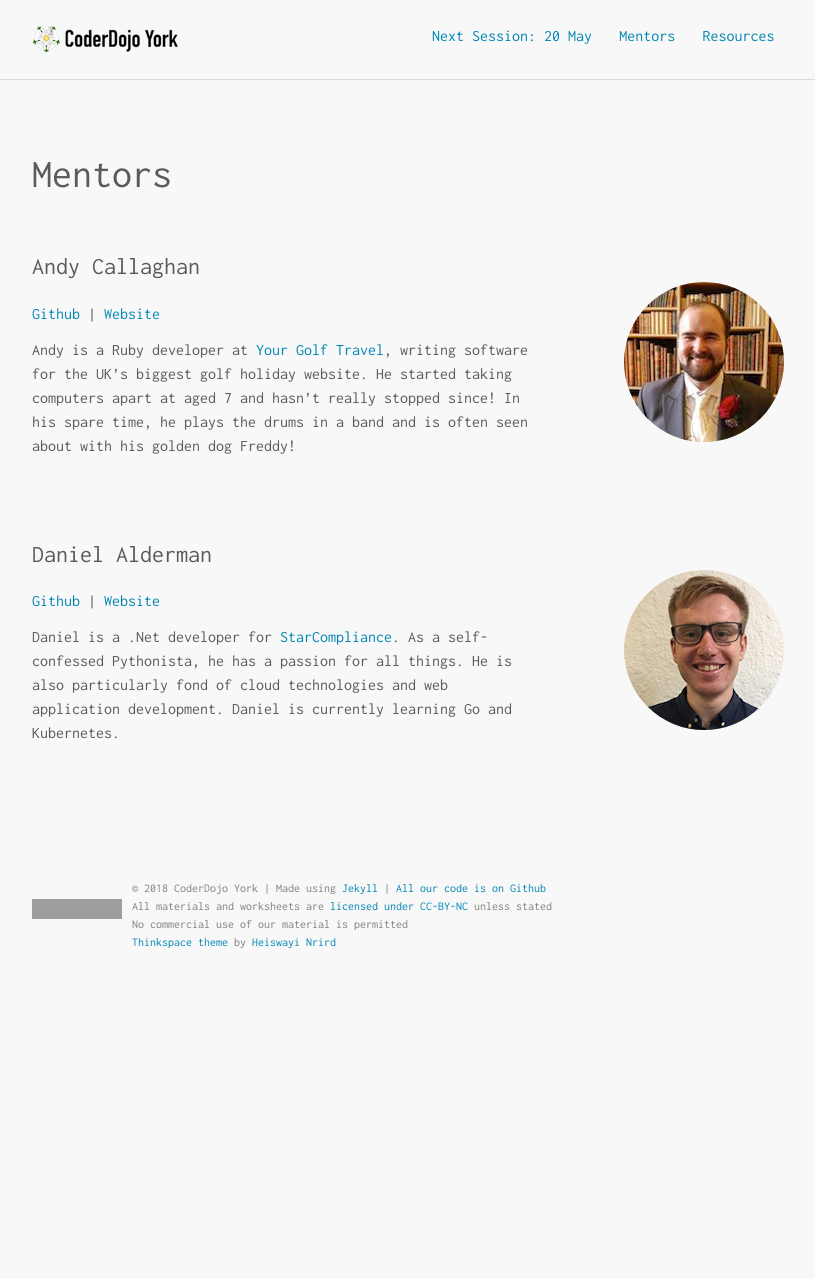
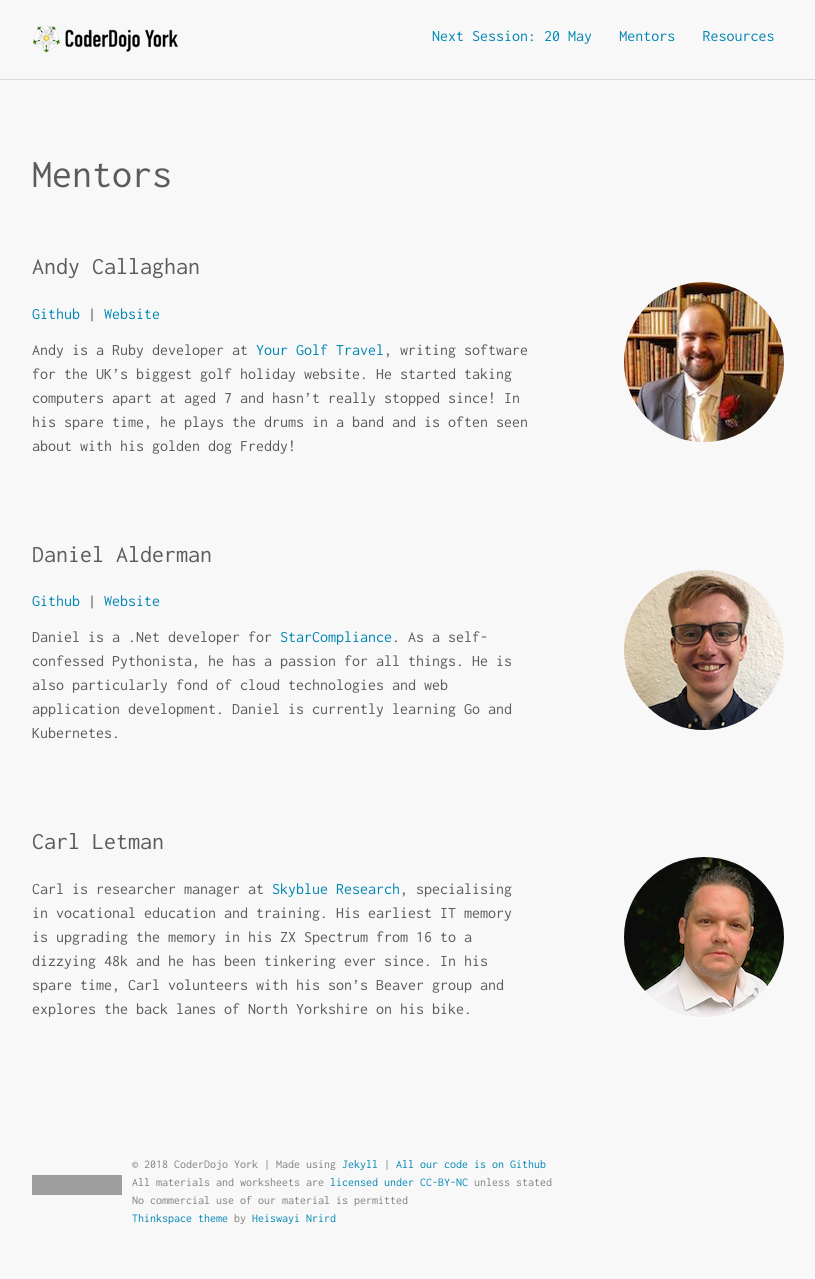
Before and after one commit to YorkDojo/yorkdojo.github.io, a Jekyll site: the page built from mentors.md, in a window 1280 px wide. Shown: the whole page, without its empty margins (232-1047 px from the left). Built offline with Jekyll 4.4.1, drawn with Linux system fonts in a browser that asks for light colours; before the commit the page ends 1003 px from its top, so only the background shows below that; grey boxes are pictures that could not be loaded.

Commit message:
add carl as a mentor

```diff
--- a/mentors.md
+++ b/mentors.md
@@ -40,6 +40,22 @@ and web application development. Daniel is currently learning Go and Kubernetes.
 </div>
 ![Daniel's Bio Pic](/assets/images/dan-bio-pic.jpg)
 
+<div class="clearfix"></div>
+
+<div class="mentor" markdown='1'>
+
+### Carl Letman
+
+<div class="links" markdown='1'></div>
+
+Carl is researcher manager at [Skyblue Research](http://www.skyblue.org.uk/), specialising in vocational education and training.
+His earliest IT memory is upgrading the memory in his ZX Spectrum from 16 to a dizzying 48k
+and he has been tinkering ever since. In his spare time, Carl volunteers with his son's Beaver group
+and explores the back lanes of North Yorkshire on his bike.
+
 </div>
+![Carl's Bio Pic](/assets/images/carl-bio-pic.jpg)
 
 <div class="clearfix"></div>
+
+</div>
```
Also changed, not shown: assets/images/carl-bio-pic.jpg (added).
